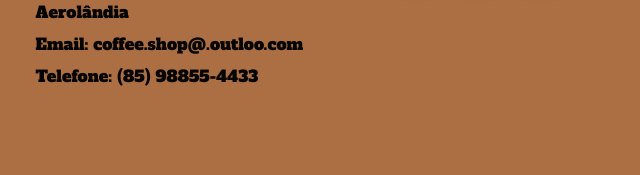
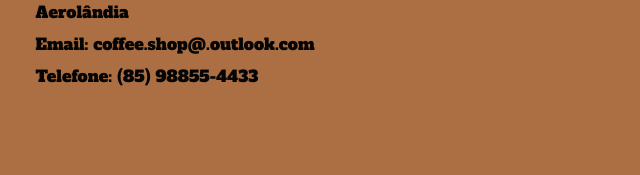
Before and after one commit to Stefanisrodrigues/paginadacoffeeshop, a plain HTML site: page index.html in a window 1280 px wide. Shown: the part 2249-2424 px from the top of the page, 539-1179 px from the left. Drawn offline with Linux system fonts and the light colour scheme; files whose address does not match are found by name.

Commit message:
Update index.html

```diff
--- a/index.html
+++ b/index.html
@@ -126,7 +126,7 @@
             <div class="footer-contact">
                 <h3>Informações para contato</h3>
                 <p>Endereço: Rua José Buson, 343 - Aerolândia</p>
-                <p>Email: coffee.shop@.outloo.com</p>
+                <p>Email: coffee.shop@.outlook.com</p>
                 <p>Telefone: (85) 98855-4433</p>
             </div>
             <div class="social-midia-button">
```
